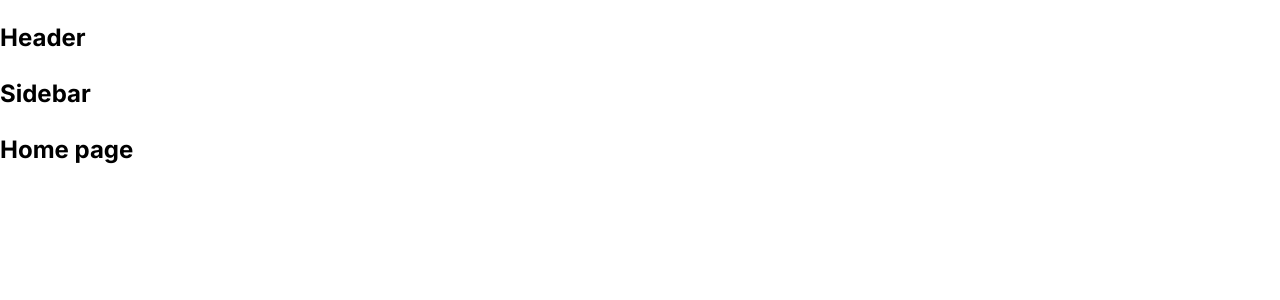
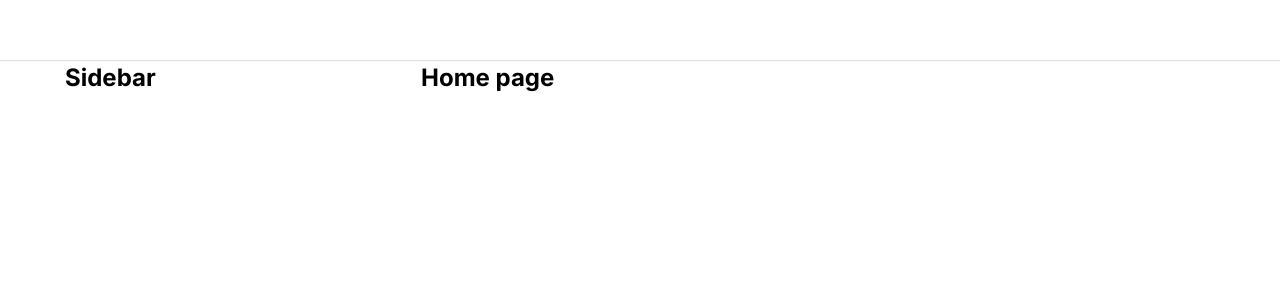
Before and after one commit to Ezchiel/tiktok-ui, a React (Create React App) app: page / in a window 1280 px wide. Shown: the top 300 px of the page. Built offline with nearby package versions, Linux system fonts and the light colour scheme.

Commit message:
Default layout

```diff
--- a/package.json
+++ b/package.json
@@ -7,6 +7,7 @@
     "@testing-library/jest-dom": "^6.6.4",
     "@testing-library/react": "^16.3.0",
     "@testing-library/user-event": "^13.5.0",
+    "classnames": "^2.5.1",
     "normalize.css": "^8.0.1",
     "react": "^19.1.0",
     "react-dom": "^19.1.0",
--- a/src/components/GlobalStyles/GlobalStyles.scss
+++ b/src/components/GlobalStyles/GlobalStyles.scss
@@ -3,9 +3,15 @@
 
 :root {
     --primary: #fe2c55;
+
+    // Default layout
+    --default-layout-header-height: 60px;
+    --default-layout-width: 1150px;
 }
 
 * {
+    margin: 0;
+    padding: 0;
     box-sizing: border-box;
 }
 
--- /dev/null
+++ b/src/components/Layout/DefaultLayout/DefaultLayout.module.scss
@@ -0,0 +1,14 @@
+.wrapper {
+    display: flex;
+    flex-direction: column;
+    align-items: center;
+}
+
+.container {
+    width: var(--default-layout-width);
+    display: flex;
+}
+
+.content {
+    flex: 1;
+}
--- /dev/null
+++ b/src/components/Layout/DefaultLayout/Sidebar/Sidebar.module.scss
@@ -0,0 +1,3 @@
+.wrapper {
+    width: 356px;
+}
--- a/src/components/Layout/DefaultLayout/Sidebar/index.js
+++ b/src/components/Layout/DefaultLayout/Sidebar/index.js
@@ -1,5 +1,14 @@
+import classNames from 'classnames/bind';
+import styles from './Sidebar.module.scss';
+
+const cx = classNames.bind(styles);
+
 function Sidebar() {
-    return <h2>Sidebar</h2>;
+    return (
+        <aside className={cx('wrapper')}>
+            <h2>Sidebar</h2>
+        </aside>
+    );
 }
 
 export default Sidebar;
--- a/src/components/Layout/DefaultLayout/index.js
+++ b/src/components/Layout/DefaultLayout/index.js
@@ -1,13 +1,17 @@
+import classNames from 'classnames/bind';
 import Header from '~/components/Layout/components/Header';
 import Sidebar from './Sidebar';
+import styles from './DefaultLayout.module.scss';
+
+const cx = classNames.bind(styles);
 
 function DefaultLayout({ children }) {
     return (
-        <div>
+        <div className={cx('wrapper')}>
             <Header />
-            <div className="container">
+            <div className={cx('container')}>
                 <Sidebar />
-                <div className="content">{children}</div>
+                <div className={cx('content')}>{children}</div>
             </div>
         </div>
     );
--- a/src/components/Layout/HeaderOnly/index.js
+++ b/src/components/Layout/HeaderOnly/index.js
@@ -1,6 +1,6 @@
 import Header from '~/components/Layout/components/Header';
 
-function DefaultLayout({ children }) {
+function HeaderOnly({ children }) {
     return (
         <div>
             <Header />
@@ -11,4 +11,4 @@
     );
 }
 
-export default DefaultLayout;
+export default HeaderOnly;
--- /dev/null
+++ b/src/components/Layout/components/Header/Header.module.scss
@@ -0,0 +1,12 @@
+.wrapper {
+    width: 100%;
+    height: var(--default-layout-header-height, 60px);
+    box-shadow: 0px 1px 1px rgb(0 0 0 / 12%);
+    display: flex;
+    justify-content: center;
+}
+
+.inner {
+    height: 100%;
+    width: var(--default-layout-width);
+}
--- a/src/components/Layout/components/Header/index.js
+++ b/src/components/Layout/components/Header/index.js
@@ -1,5 +1,17 @@
+import classNames from 'classnames/bind';
+import styles from './Header.module.scss';
+
+const cx = classNames.bind(styles);
+
 function Header() {
-    return <h2>Header</h2>;
+    return (
+        <header className={cx('wrapper')}>
+            <div className={cx('inner')}>
+                {/* Logo */}
+                {/* Search */}
+            </div>
+        </header>
+    );
 }
 
 export default Header;
--- a/src/routes/index.js
+++ b/src/routes/index.js
@@ -1,5 +1,5 @@
 // Layouts
-import { DefaultLayout, HeaderOnly } from '~/components/Layout';
+import { HeaderOnly } from '~/components/Layout';
 
 // Pages
 import Home from '~/pages/Home';
```
Also changed, not shown: 1 other file (tests, documents, lock files or other folders).
